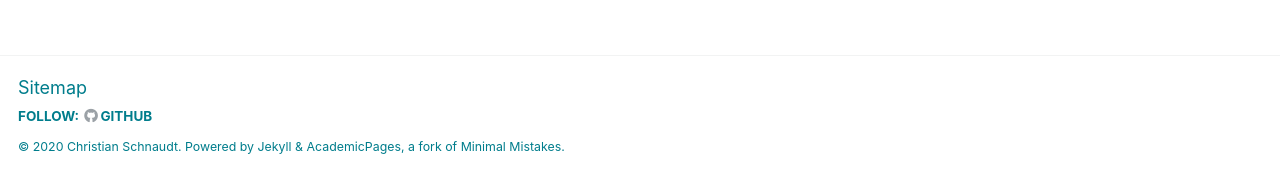
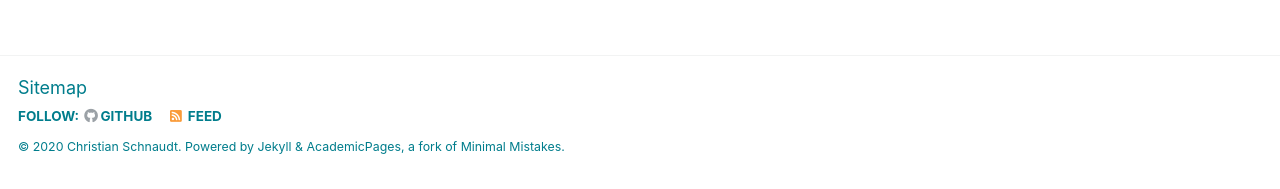
Before and after one commit to cschnaudt/cschnaudt.github.io, a Jekyll site: the page built from _pages/about.md, in a window 1280 px wide. Shown: the part 709-898 px from the top of the page. Built offline with Jekyll 4.4.1, drawn with Linux system fonts in a browser that asks for light colours.

Commit message:
Update footer.html

```diff
--- a/_includes/footer.html
+++ b/_includes/footer.html
@@ -17,6 +17,7 @@
     {% if site.author.bitbucket %}
       <li><a href="http://bitbucket.org/{{ site.author.bitbucket }}"><i class="fab fa-bitbucket" aria-hidden="true"></i> Bitbucket</a></li>
     {% endif %}
+    <li><a href="{% if site.atom_feed.path %}{{ site.atom_feed.path }}{% else %}{{ base_path }}/feed.xml{% endif %}"><i class="fa fa-fw fa-rss-square" aria-hidden="true"></i> {{ site.data.ui-text[site.locale].feed_label | default: "Feed" }}</a></li>
   </ul>
 </div>
 
```
